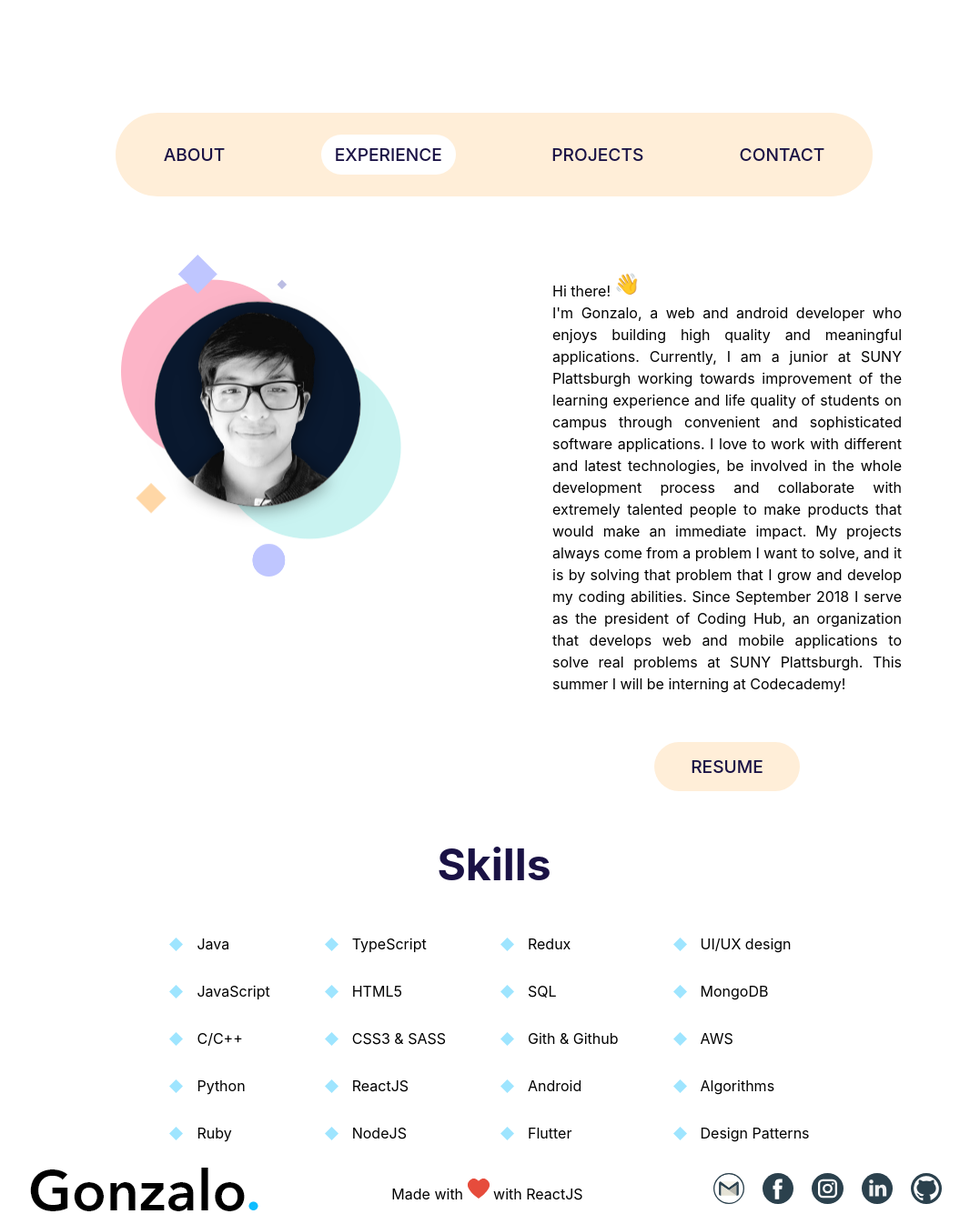
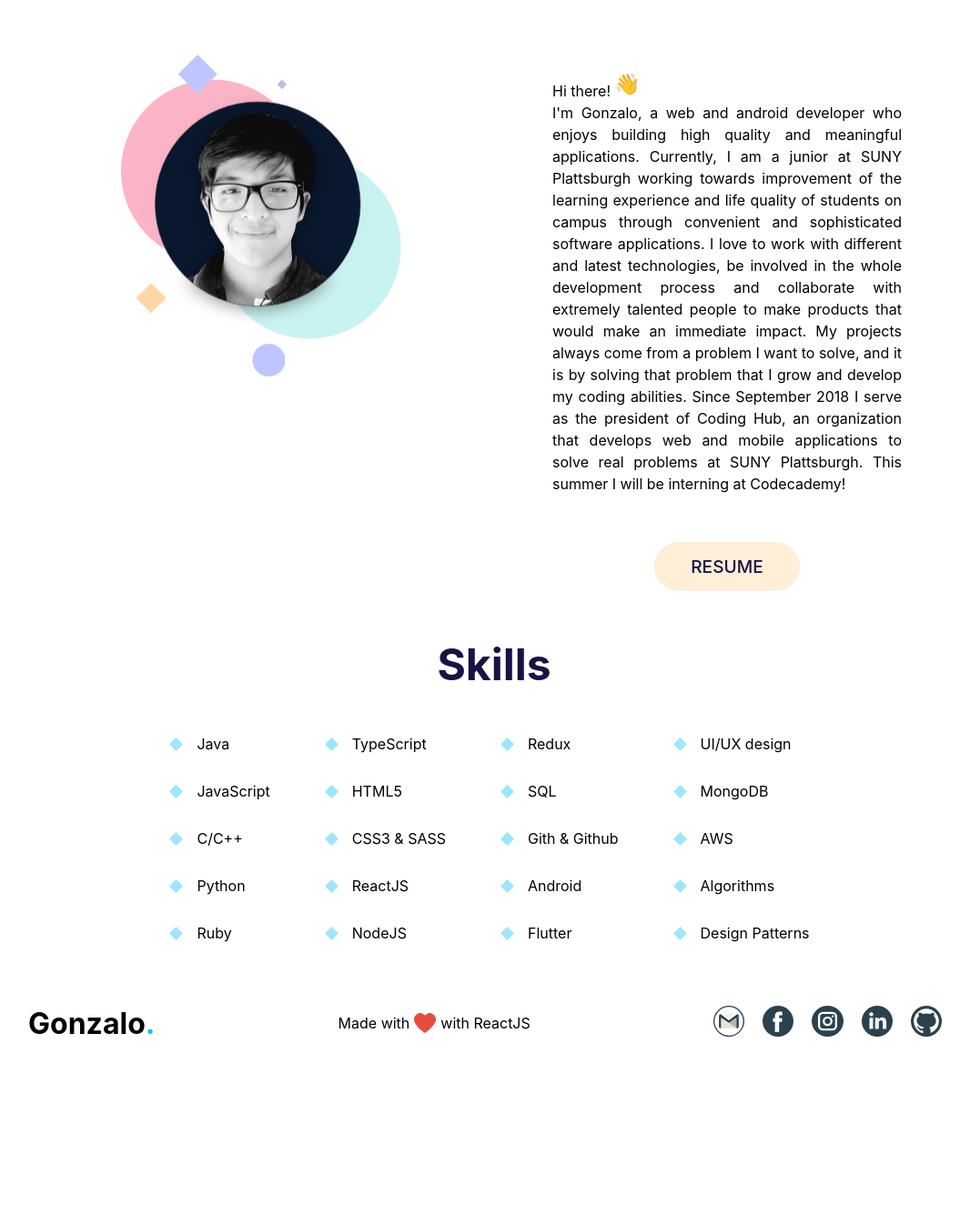
Before and after one commit to gonzen2310/portfolio-gonchi, a React (Create React App) app: page / in a window 1280 px wide. Shown: the part 740-2086 px from the top of the page at 91% size, without its empty margins (97-1163 px from the left). After the commit the page ends 1938 px from the top, so only its background shows below. Built offline with nearby package versions, Linux system fonts and the light colour scheme.

Commit message:
Finish responsiveness for small screens

```diff
--- a/public/index.html
+++ b/public/index.html
@@ -22,7 +22,7 @@
     -->
 		<link rel="manifest" href="%PUBLIC_URL%/manifest.json" />
 
-		<title>React App</title>
+		<title>Gonzalo Reyes</title>
 	</head>
 	<body>
 		<noscript>You need to enable JavaScript to run this app.</noscript>
--- a/src/App.tsx
+++ b/src/App.tsx
@@ -10,7 +10,7 @@ const App: React.FC = () => {
 	return (
 		<div className="App">
 			<Landing />
-			<Sections />
+			{/* <Sections /> */}
 			<About />
 			<Footer />
 		</div>
--- a/src/components/About/Skills/styles.module.css
+++ b/src/components/About/Skills/styles.module.css
@@ -7,6 +7,7 @@
 .bullet {
 	display: flex;
 	align-items: center;
+	text-align: left;
 }
 
 .bullet img {
@@ -31,3 +32,17 @@
 .skills-container div:last-child {
 	margin-right: 0px;
 }
+
+@media only screen and (max-width: 600px) {
+	.skills-container {
+		flex-direction: row;
+		flex-wrap: wrap;
+		justify-content: space-between;
+	}
+
+	.skills-container div {
+		margin-right: 0;
+		width: 100%;
+		flex: 1 1;
+	}
+}
--- a/src/components/About/styles.module.css
+++ b/src/components/About/styles.module.css
@@ -31,3 +31,15 @@
 .right-container p img {
 	width: 30px;
 }
+
+@media only screen and (max-width: 600px) {
+	.container {
+		flex-direction: column;
+	}
+
+	.left-container,
+	.right-container {
+		box-sizing: border-box;
+		padding: 0;
+	}
+}
--- a/src/components/Footer/index.tsx
+++ b/src/components/Footer/index.tsx
@@ -1,6 +1,5 @@
 import React from "react";
 import styles from "./styles.module.css";
-import footerLogo from "../../assets/footer-logo.png";
 import heartIcon from "../../assets/heart-icon.svg";
 import Contact from "../SocialMedia";
 
@@ -8,11 +7,9 @@ const Footer: React.FC = () => {
 	return (
 		<footer className={styles.footer}>
 			<div className={styles["footer-wrapper"]}>
-				<img
-					className={styles["footer-logo"]}
-					src={footerLogo}
-					alt="Developed by Gonzalo"
-				/>
+				<h1 className={styles["footer-logo"]}>
+					Gonzalo<span>.</span>
+				</h1>
 				<p>
 					Made with <img src={heartIcon} alt="Heart icon" /> with ReactJS
 				</p>
--- a/src/components/Footer/styles.module.css
+++ b/src/components/Footer/styles.module.css
@@ -4,8 +4,33 @@
 }
 
 .footer-wrapper {
+	margin: 2em 0;
 	display: flex;
 	justify-content: space-between;
 	align-items: center;
 	grid-column: 2;
 }
+
+.footer-wrapper p {
+	display: flex;
+	align-items: center;
+}
+
+.footer-wrapper p img {
+	margin: 0 5px;
+}
+
+.footer-logo span {
+	color: #0dbdff;
+}
+
+@media only screen and (max-width: 600px) {
+	.footer-wrapper {
+		flex-direction: column;
+	}
+
+	.footer-wrapper p,
+	.footer-wrapper img {
+		margin: 10px 0;
+	}
+}
--- a/src/components/Sections/styles.module.css
+++ b/src/components/Sections/styles.module.css
@@ -4,7 +4,7 @@
 	justify-content: space-around;
 	align-items: center;
 	width: 65%;
-	margin: 4em auto;
+	margin: 2em auto;
 	box-sizing: border-box;
 	padding: 1.5em 0;
 	border-radius: 100px;
--- a/src/components/SocialMedia/styles.module.css
+++ b/src/components/SocialMedia/styles.module.css
@@ -10,5 +10,6 @@
 	.contact {
 		display: flex;
 		justify-content: space-between;
+		width: 100%;
 	}
 }
```
Also changed, not shown: src/assets/footer-logo.png (deleted).
